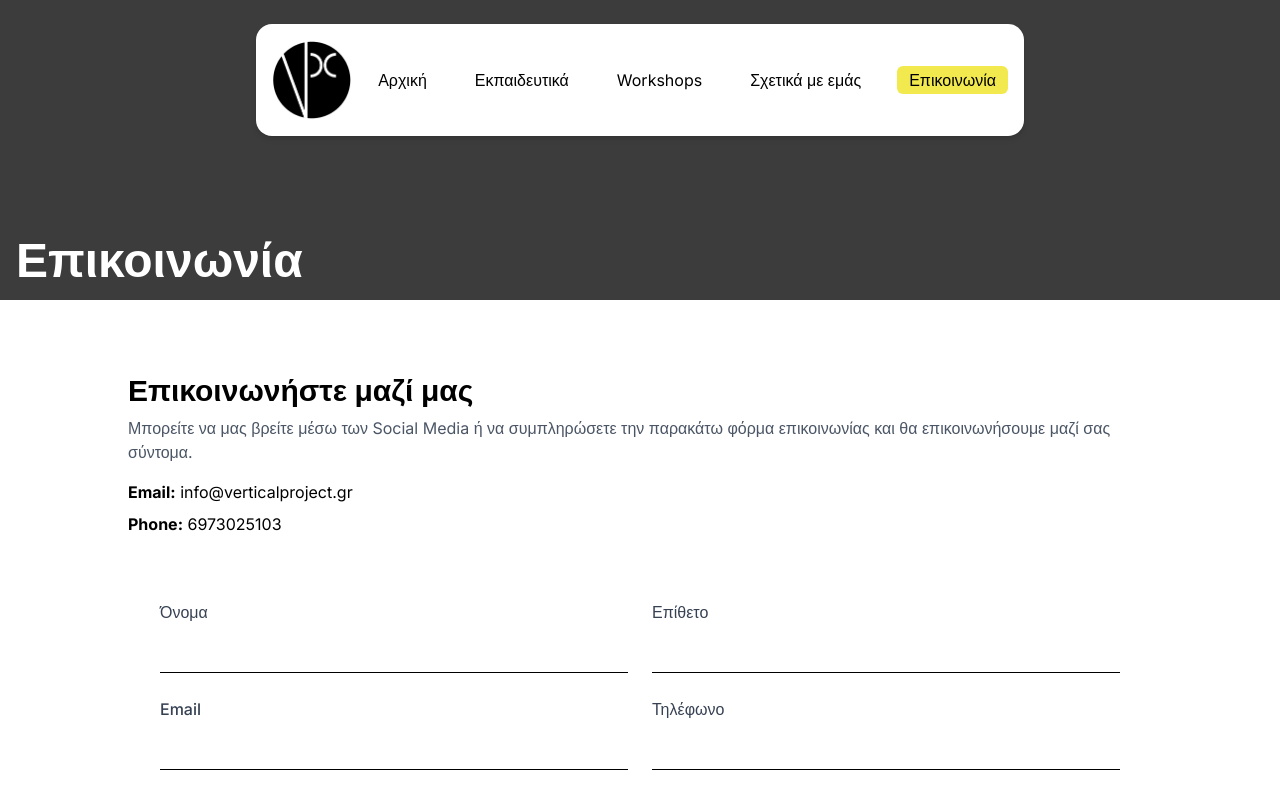
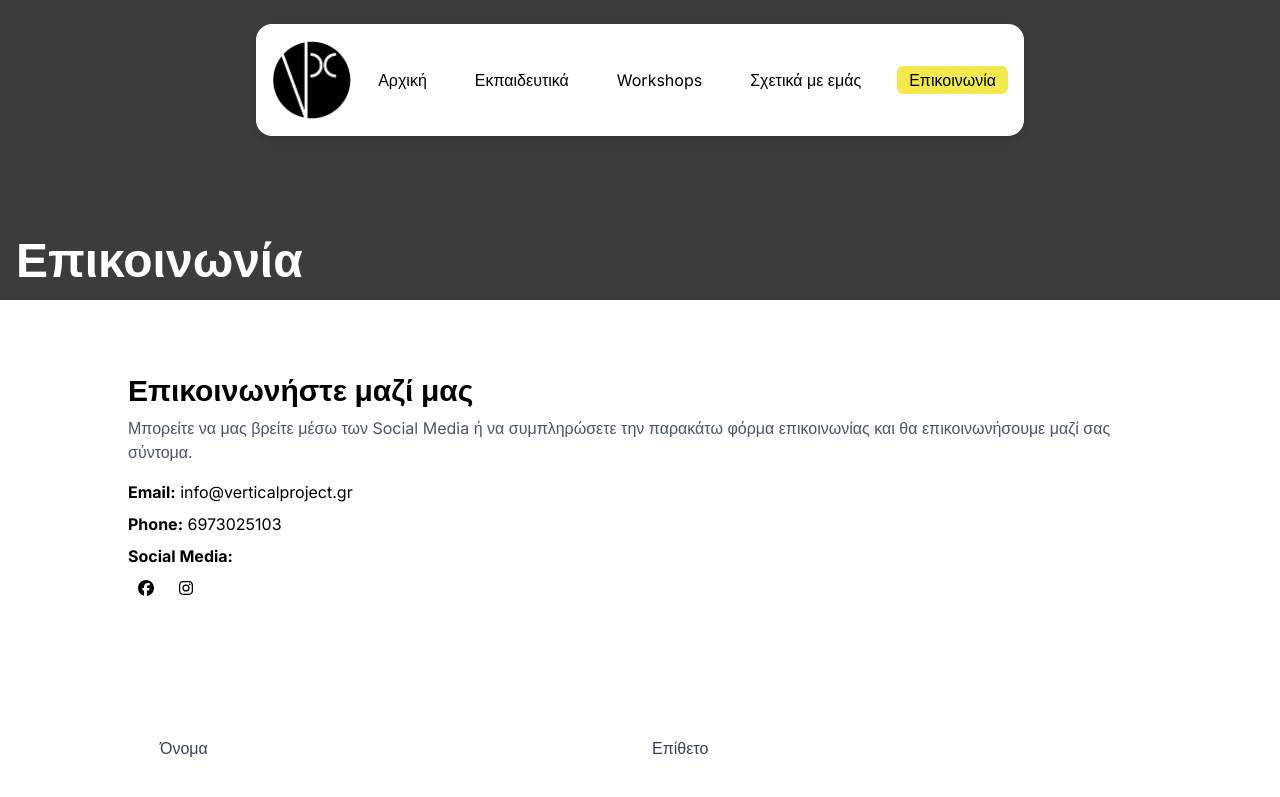
Before and after one commit to Tsagiannoudis/vertical-project, a Next.js app: page /contact in a window 1280 px wide. Shown: the top 797 px of the page. Built offline with nearby package versions, Linux system fonts and the light colour scheme.

Commit message:
social media update

```diff
--- a/package.json
+++ b/package.json
@@ -9,6 +9,10 @@
     "lint": "next lint"
   },
   "dependencies": {
+    "@fortawesome/fontawesome-svg-core": "^7.0.1",
+    "@fortawesome/free-brands-svg-icons": "^7.0.1",
+    "@fortawesome/free-solid-svg-icons": "^7.0.1",
+    "@fortawesome/react-fontawesome": "^3.0.2",
     "next": "15.4.4",
     "nodemailer": "^7.0.6",
     "react": "19.1.0",
--- a/src/app/contact/page.tsx
+++ b/src/app/contact/page.tsx
@@ -1,10 +1,12 @@
 import HeroSectionContact from "@/components/contact/HeroSectionContact";
 import FormContact from "@/components/contact/FormContact";
+import ContactWithUs from "@/components/contact/ContactWithUs";
 
 export default function ContactPage() {
   return (
     <>
       <HeroSectionContact />
+      <ContactWithUs />
       <FormContact />
     </>
   );
--- /dev/null
+++ b/src/components/contact/ContactWithUs.tsx
@@ -0,0 +1,35 @@
+import React from "react";
+import { FontAwesomeIcon } from "@fortawesome/react-fontawesome";
+import { faFacebook } from "@fortawesome/free-brands-svg-icons";
+import { faInstagram } from "@fortawesome/free-brands-svg-icons";
+
+
+const facebookIcon = <FontAwesomeIcon icon={faFacebook} />;
+const instagramIcon = <FontAwesomeIcon icon={faInstagram} />;
+
+const ContactWithUs = () => {
+    return (
+        <section className="w-full mx-auto p-8 bg-[#fff]">
+            <div className="container mx-auto max-w-5xl mb-8 pt-10">
+                <h2 className="text-3xl font-semibold text-black">Επικοινωνήστε μαζί μας</h2>
+                <p className="text-gray-600 mt-2 mb-4">Μπορείτε να μας βρείτε μέσω των Social Media ή να συμπληρώσετε την παρακάτω φόρμα επικοινωνίας και θα επικοινωνήσουμε μαζί σας σύντομα.</p>
+                <div className="text-black space-y-2">
+                    <p><strong>Email:</strong> <a href="mailto:info@verticalproject.gr" className="text-black hover:underline">info@verticalproject.gr</a></p>
+                    <p><strong>Phone:</strong> <a href="tel:+306973025103" className="text-black hover:underline">6973025103</a></p>
+                    <p><strong>Social Media:</strong></p>
+                        <a href="https://www.facebook.com/share/19vGdeV63y/?mibextid=wwXIfr" target="_blank" rel="noopener noreferrer" className="text-black hover:underline ml-2">
+                            <span className="w-8 h-8 inline-block">
+                                {facebookIcon}
+                            </span>
+                        </a>
+                        <a href="https://www.instagram.com/verticalproject_trainings?igsh=MTR5anV0em5mbjh0cA%3D%3D&utm_source=qrfacebook.com/share/19vGdeV63y/?mibextid=wwXIfr" target="_blank" rel="noopener noreferrer" className="text-black hover:underline ml-2">
+                            <span className="w-8 h-8 inline-block">
+                                {instagramIcon}
+                            </span>
+                        </a>
+                </div>
+            </div>
+        </section>
+    )
+}
+export default ContactWithUs;
--- a/src/components/contact/FormContact.tsx
+++ b/src/components/contact/FormContact.tsx
@@ -1,24 +1,26 @@
-'use client';
-import { useState, ChangeEvent, FormEvent } from 'react';
+"use client";
+import { useState, ChangeEvent, FormEvent } from "react";
 
 export default function FormContact() {
   const [formData, setFormData] = useState({
-        name: '',
-        surname: '',
-        email: '',
-        phone: '',
-        message: '',
+    name: "",
+    surname: "",
+    email: "",
+    phone: "",
+    message: "",
   });
 
   const [status, setStatus] = useState({
     submitted: false,
     submitting: false,
-        info: { error: false, msg: '' },
+    info: { error: false, msg: "" },
   });
 
-    const handleChange = (e: ChangeEvent<HTMLInputElement | HTMLTextAreaElement>) => {
+  const handleChange = (
+    e: ChangeEvent<HTMLInputElement | HTMLTextAreaElement>
+  ) => {
     const { name, value } = e.target;
-        setFormData(prevData => ({
+    setFormData((prevData) => ({
       ...prevData,
       [name]: value,
     }));
@@ -26,13 +28,17 @@ export default function FormContact() {
 
   const handleSubmit = async (e: FormEvent<HTMLFormElement>) => {
     e.preventDefault();
-        setStatus(prevStatus => ({ ...prevStatus, submitting: true, info: { error: false, msg: '' } }));
+    setStatus((prevStatus) => ({
+      ...prevStatus,
+      submitting: true,
+      info: { error: false, msg: "" },
+    }));
 
     try {
-            const response = await fetch('/api/contact', {
-                method: 'POST',
+      const response = await fetch("/api/contact", {
+        method: "POST",
         headers: {
-                    'Content-Type': 'application/json',
+          "Content-Type": "application/json",
         },
         body: JSON.stringify(formData),
       });
@@ -46,13 +52,21 @@ export default function FormContact() {
           info: { error: false, msg: data.message },
         });
         // Καθαρισμός της φόρμας μετά την επιτυχή αποστολή
-                setFormData({ name: '', surname: '', email: '', phone: '', message: '' });
+        setFormData({
+          name: "",
+          surname: "",
+          email: "",
+          phone: "",
+          message: "",
+        });
       } else {
-                throw new Error(data.message || 'Κάτι πήγε στραβά.');
+        throw new Error(data.message || "Κάτι πήγε στραβά.");
       }
-        } catch (error) { // Το error εδώ είναι τύπου 'unknown' από προεπιλογή
+    } catch (error) {
+      // Το error εδώ είναι τύπου 'unknown' από προεπιλογή
       // Ορίζουμε ένα προεπιλεγμένο μήνυμα σφάλματος
-            let errorMessage = 'Προέκυψε ένα μη αναμενόμενο σφάλμα. Παρακαλώ δοκιμάστε ξανά.';
+      let errorMessage =
+        "Προέκυψε ένα μη αναμενόμενο σφάλμα. Παρακαλώ δοκιμάστε ξανά.";
       // Ελέγχουμε αν το σφάλμα είναι μια κανονική περίπτωση Error
       if (error instanceof Error) {
         errorMessage = error.message;
@@ -67,22 +81,17 @@ export default function FormContact() {
 
   return (
     <section className="w-full mx-auto p-8 bg-[#fff]">
-            <div className="container mx-auto max-w-5xl mb-8 pt-10">
-                <h2 className="text-3xl font-semibold text-black">Επικοινωνήστε μαζί μας</h2>
-                <p className="text-gray-600 mt-2 mb-4">Μπορείτε να μας βρείτε μέσω των Social Media ή να συμπληρώσετε την παρακάτω φόρμα επικοινωνίας και θα επικοινωνήσουμε μαζί σας σύντομα.</p>
-                <div className="text-black space-y-2">
-                    <p><strong>Email:</strong> <a href="mailto:info@verticalproject.gr" className="text-black hover:underline">info@verticalproject.gr</a></p>
-                    <p><strong>Phone:</strong> <a href="tel:+306973025103" className="text-black hover:underline">6973025103</a></p>
-                </div>
-            </div>
-
       <div className="container mx-auto max-w-5xl p-8">
-
         <form onSubmit={handleSubmit}>
           <div className="grid grid-cols-1 md:grid-cols-2 gap-6 mb-6">
             {/* First Name */}
             <div>
-                            <label htmlFor="name" className="block text-md font-medium text-gray-700 mb-2">Όνομα</label>
+              <label
+                htmlFor="name"
+                className="block text-md font-medium text-gray-700 mb-2"
+              >
+                Όνομα
+              </label>
               <input
                 type="text"
                 id="name"
@@ -96,7 +105,12 @@ export default function FormContact() {
             </div>
             {/* Last Name */}
             <div>
-                            <label htmlFor="surname" className="block text-md font-medium text-gray-700 mb-2">Επίθετο</label>
+              <label
+                htmlFor="surname"
+                className="block text-md font-medium text-gray-700 mb-2"
+              >
+                Επίθετο
+              </label>
               <input
                 type="text"
                 id="surname"
@@ -113,7 +127,12 @@ export default function FormContact() {
           <div className="grid grid-cols-1 md:grid-cols-2 gap-6 mb-6">
             {/* Email */}
             <div>
-                            <label htmlFor="email" className="block text-md font-medium text-gray-700 mb-2">Email</label>
+              <label
+                htmlFor="email"
+                className="block text-md font-medium text-gray-700 mb-2"
+              >
+                Email
+              </label>
               <input
                 type="email"
                 id="email"
@@ -127,7 +146,12 @@ export default function FormContact() {
             </div>
             {/* Phone */}
             <div>
-                            <label htmlFor="phone" className="block text-md font-medium text-gray-700 mb-2">Τηλέφωνο</label>
+              <label
+                htmlFor="phone"
+                className="block text-md font-medium text-gray-700 mb-2"
+              >
+                Τηλέφωνο
+              </label>
               <input
                 type="tel"
                 id="phone"
@@ -142,7 +166,12 @@ export default function FormContact() {
           </div>
 
           <div className="mb-6">
-                        <label htmlFor="message" className="block text-md font-medium text-gray-700 mb-2">Μήνυμα</label>
+            <label
+              htmlFor="message"
+              className="block text-md font-medium text-gray-700 mb-2"
+            >
+              Μήνυμα
+            </label>
             <textarea
               id="message"
               name="message"
@@ -155,13 +184,23 @@ export default function FormContact() {
           </div>
 
           <div className="text-center">
-                        <button type="submit" disabled={status.submitting} className="w-full px-6 py-3 font-semibold text-black bg-[#F2E94E] rounded-md hover:bg-[#f0e631] focus:outline-none focus:ring-2 focus:ring-offset-2 rounded-ss-2xl rounded-br-2xl md:w-1/4 disabled:bg-gray-400 disabled:cursor-not-allowed">
-                            {status.submitting ? 'Αποστολή...' : 'Αποστολή'}
+            <button
+              type="submit"
+              disabled={status.submitting}
+              className="w-full px-6 py-3 font-semibold text-black bg-[#F2E94E] rounded-md hover:bg-[#f0e631] focus:outline-none focus:ring-2 focus:ring-offset-2 rounded-ss-2xl rounded-br-2xl md:w-1/4 disabled:bg-gray-400 disabled:cursor-not-allowed"
+            >
+              {status.submitting ? "Αποστολή..." : "Αποστολή"}
             </button>
           </div>
         </form>
         {status.info.msg && (
-                    <div className={`mt-4 text-center p-2 rounded-md ${status.info.error ? 'bg-red-100 text-red-700' : 'bg-green-100 text-green-700'}`}>
+          <div
+            className={`mt-4 text-center p-2 rounded-md ${
+              status.info.error
+                ? "bg-red-100 text-red-700"
+                : "bg-green-100 text-green-700"
+            }`}
+          >
             {status.info.msg}
           </div>
         )}
--- a/src/components/courses/TrainingsCards.tsx
+++ b/src/components/courses/TrainingsCards.tsx
@@ -50,7 +50,7 @@ export default function TrainingsCards() {
                                 src={training.imgSrc}
                                 alt={training.alt}
                                 fill
-                                className="object-left object-cover"
+                                className="object-center object-cover"
                             />
                         </div>
                     );
```
Also changed, not shown: public/icons-fa/facebook-brands-solid-full.svg (added), 1 other file (tests, documents, lock files or other folders). Lines whose indentation alone changed are shown as unchanged.
